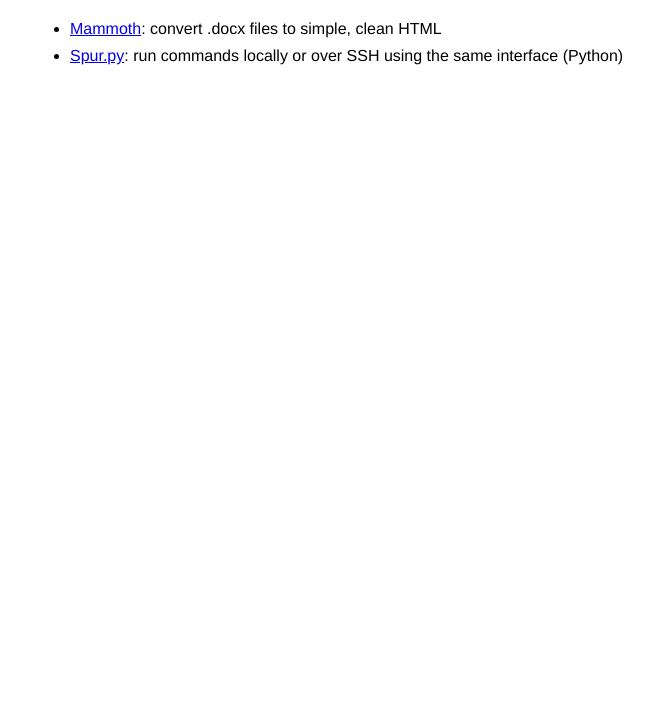
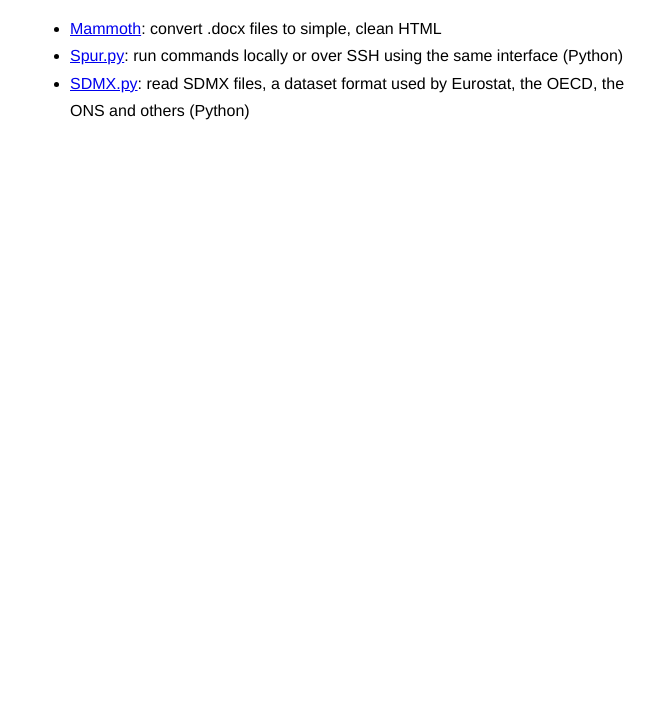
Before and after one commit to mwilliamson/mwilliamson.github.io, a plain HTML site: page index.html in a window 1280 px wide. Shown: the part 82-800 px from the top of the page, without its empty margins (310-965 px from the left). Drawn offline with Linux system fonts and the light colour scheme.

Commit message:
Add link to sdmx.py

```diff
--- a/index.html
+++ b/index.html
@@ -11,6 +11,10 @@
       <ul>
         <li><a href="./mammoth">Mammoth</a>: convert .docx files to simple, clean HTML</li>
         <li><a href="https://github.com/mwilliamson/spur.py">Spur.py</a>: run commands locally or over SSH using the same interface (Python)</li>
+        <li>
+          <a href="https://github.com/mwilliamson/sdmx.py">SDMX.py</a>: read SDMX files,
+          a dataset format used by Eurostat, the OECD, the ONS and others (Python)
+        </li>
       </ul>
     </div>
   </body>
```
